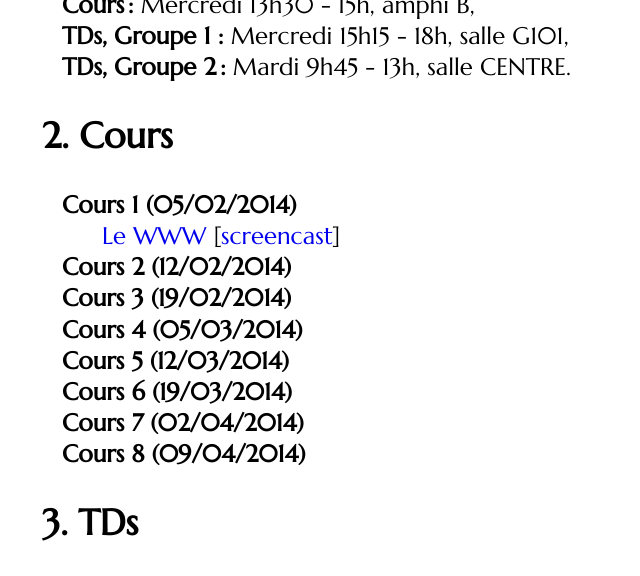
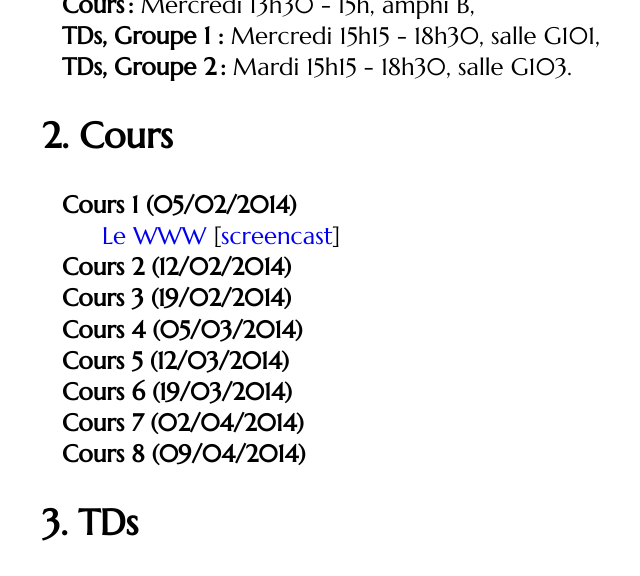
Before and after one commit to defeo/aws, a Jekyll site: the page built from index.md, in a window 1280 px wide and 900 px high, cut to the strip 324-900 px from the top of the window. Shown: the whole strip, without its empty margins (44-684 px from the left). Built offline with Jekyll 4.4.1, drawn with Linux system fonts in a browser that asks for light colours; some web fonts are replaced.

Commit message:
Mise à jour emploi du temps

```diff
--- a/index.md
+++ b/index.md
@@ -10,8 +10,8 @@ title: AWS – Applications web et sécurité
 **Chargé de cours et de TD :** Luca De Feo <http://defeo.lu/>.
 
 **Cours :** Mercredi 13h30 - 15h, amphi B,
-**TDs, Groupe 1 :** Mercredi 15h15 - 18h, salle G101,
-**TDs, Groupe 2 :** Mardi 9h45 - 13h, salle CENTRE.
+**TDs, Groupe 1 :** Mercredi 15h15 - 18h30, salle G101,
+**TDs, Groupe 2 :** Mardi 15h15 - 18h30, salle G103.
 
 ## Cours
 
```
Also changed, not shown: classes/class1.md (+2 -2 lines).
